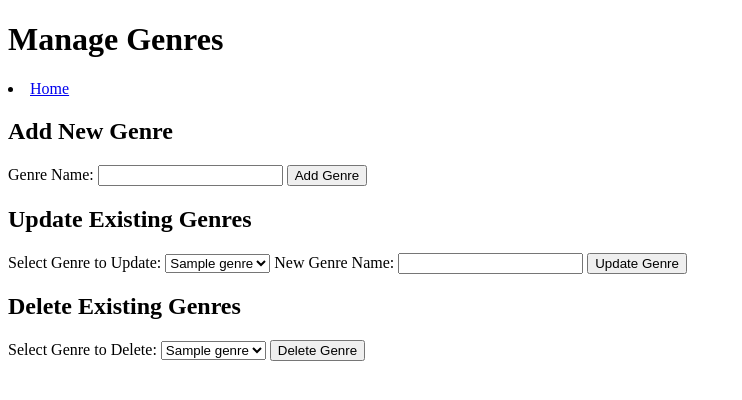
After one commit to SmallManTyrone/Web-Dev-2-Project, a PHP site: page /CRUDgenre.php in a window 1280 px wide. The commit adds this page. Shown: the top 400 px of the page, without its empty margins (0-742 px from the left). Run offline with PHP 8.4, Linux system fonts and the light colour scheme; tables that the repository leaves empty or names only in its code hold one stand-in row (values such as "Sample post").

Commit message:
6.2 made a genre CRUD page

```diff
--- /dev/null
+++ b/Web 2 project/CRUDgenre.php
@@ -0,0 +1,95 @@
+<?php
+$servername = "localhost"; // Replace with your database server
+$username = "serveruser"; // Replace with your database username
+$password = "gorgonzola7!"; // Replace with your database password
+$dbname = "serverside"; // Replace with your database name
+
+// Create a database connection
+$conn = new mysqli($servername, $username, $password, $dbname);
+
+// Check connection
+if ($conn->connect_error) {
+    die("Connection failed: " . $conn->connect_error);
+}
+
+
+?>
+
+<!DOCTYPE html>
+<html lang="en">
+
+<head>
+    <meta charset="UTF-8">
+    <title>Manage Genres</title>
+</head>
+
+<body>
+    <h1>Manage Genres</h1>
+    <li><a href="index.php">Home</a></li>
+
+    <!-- Form for creating a new genre -->
+    <h2>Add New Genre</h2>
+    <form action="process_genre.php" method="post">
+        <label for="newGenre">Genre Name:</label>
+        <input type="text" id="newGenre" name="newGenre" required>
+        <button type="submit">Add Genre</button>
+        <?php
+    if (isset($_GET['success']) && $_GET['success'] === 'newGenre') {
+        echo "<p>Genre added successfully!</p>";
+    }
+    ?>
+    </form>
+
+    <!-- Form for updating existing genres -->
+    <!-- Form for updating existing genres -->
+    <h2>Update Existing Genres</h2>
+    <form action="process_genre.php" method="post">
+        <label for="existingGenre">Select Genre to Update:</label>
+        <select id="existingGenre" name="existingGenre" required>
+            <?php
+        // Fetch genres from the database and populate the dropdown
+        $sql = "SELECT * FROM genre";
+        $result = $conn->query($sql);
+        if ($result->num_rows > 0) {
+            while ($row = $result->fetch_assoc()) {
+                echo "<option value='" . $row['genre_id'] . "'>" . $row['name'] . "</option>";
+            }
+        }
+        ?>
+        </select>
+        <label for="updatedGenre">New Genre Name:</label>
+        <input type="text" id="updatedGenre" name="updatedGenre" required>
+        <button type="submit">Update Genre</button>
+        <?php
+    if (isset($_GET['success']) && $_GET['success'] === 'updatedGenre') {
+        echo "<p>Genre updated successfully!</p>";
+    }
+    ?>
+    </form>
+
+    <!-- Form for deleting a genre -->
+<h2>Delete Existing Genres</h2>
+<form action="process_genre.php" method="post">
+    <label for="deleteGenre">Select Genre to Delete:</label>
+    <select id="deleteGenre" name="deleteGenre" required>
+        <?php
+        // Fetch genres from the database and populate the dropdown for deletion
+        $sql = "SELECT * FROM genre";
+        $result = $conn->query($sql);
+        if ($result->num_rows > 0) {
+            while ($row = $result->fetch_assoc()) {
+                echo "<option value='" . $row['genre_id'] . "'>" . $row['name'] . "</option>";
+            }
+        }
+        ?>
+    </select>
+    <button type="submit" name="delete">Delete Genre</button>
+    <?php
+    if (isset($_GET['success']) && $_GET['success'] === 'deleteGenre') {
+        echo "<p>Genre deleted successfully!</p>";
+    }
+    ?>
+</form>
+</body>
+
+</html>
--- a/Web 2 project/index.php
+++ b/Web 2 project/index.php
@@ -91,11 +91,13 @@ if (isAdminLoggedIn()) {
     echo '<li><a href="post.php">Add Movie</a></li>';
     echo '<li><a href="sort-list.php">Sort Movies</a></li>';
     echo '<li><a href="logout.php">Log Out</a></li>';
+    echo '<li><a href="CRUDgenre.php">edit genre</a></li>';
     echo '<li><a href="user-management.php">User Management</a>'; // Show the link only for admin
 } else if (isLoggedIn()) { // Separate condition for regular users
     echo '<li><a href="post.php">Add Movie</a></li>';
     echo '<li><a href="sort-list.php">Sort Movies</a></li>';
     echo '<li><a href="logout.php">Log Out</a></li>';
+    echo '<li><a href="CRUDgenre.php">edit genre</a></li>';
 } else {
     echo '<li><a href="register.php">Make Account</a></li>';
     echo '<li><a href="login.php">Login</a></li>';
```
Also changed, not shown: Web 2 project/process_genre.php (added, +66 -0 lines).
